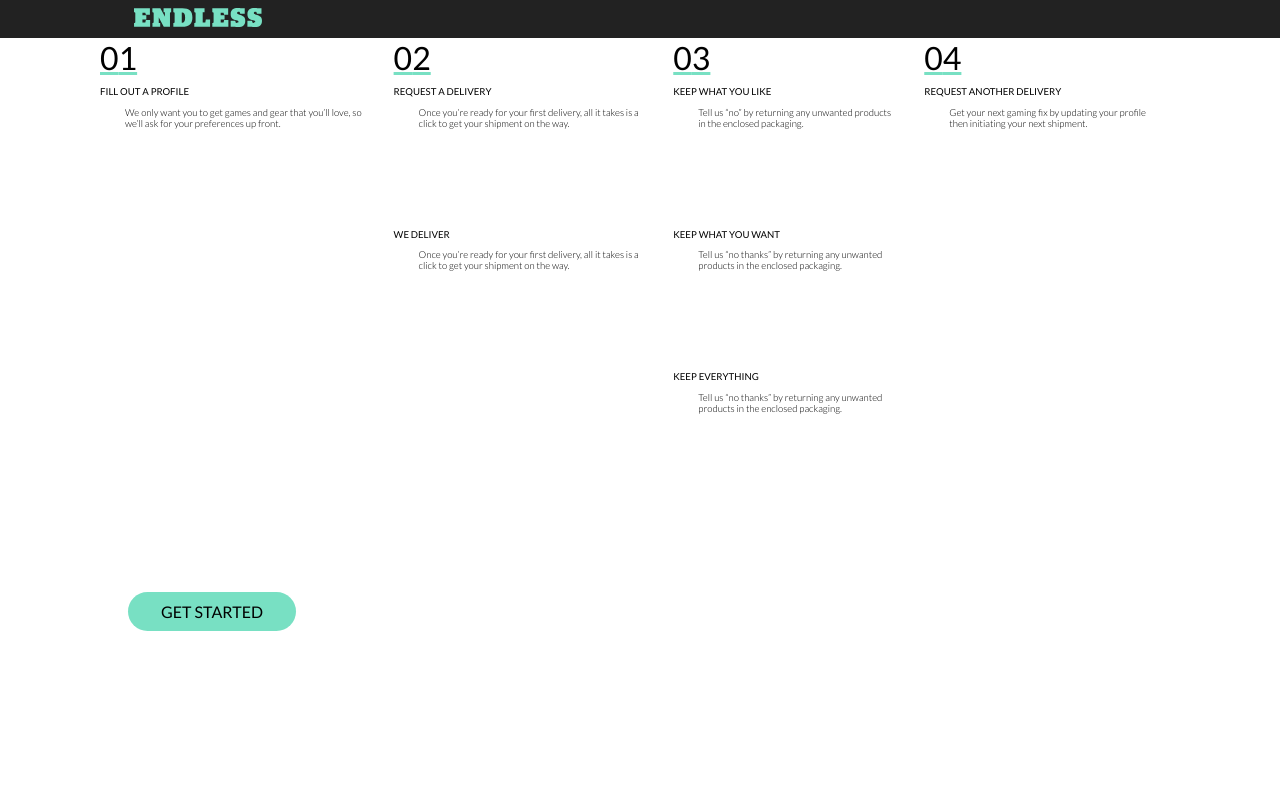
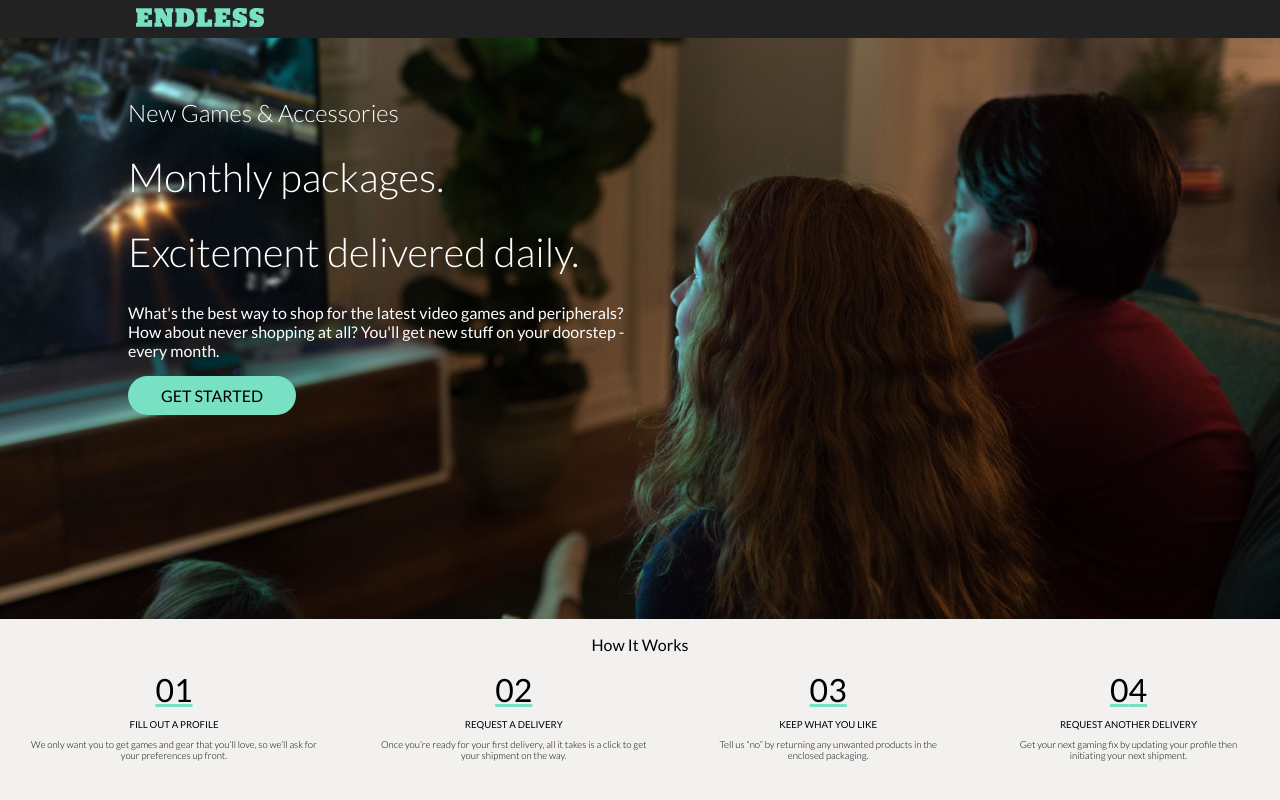
Before and after one commit to RachelML/endless, a React (Create React App) app in the folder endless-app/: page / in a window 1280 px wide. Shown: the top 800 px of the page. Built offline with nearby package versions, Linux system fonts and the light colour scheme; no server answers.

Commit message:
styling and media query

```diff
--- a/endless-app/src/App.css
+++ b/endless-app/src/App.css
@@ -2,10 +2,10 @@
   font-family: 'Lato', sans-serif;
     }
 
-
 .Header {
   background-color: rgb(34, 34, 34);
   padding: 0.5em;
+  width: 100%;
 }
 
 
@@ -13,10 +13,8 @@
   position:fixed;
   width: 100%;
   text-align: center;
-  bottom: 0;
   background-color: rgb(242, 241, 239);
-  overflow-y:scroll;
-
+  bottom: 130px;
 }
 
 .Button {
@@ -36,8 +34,8 @@
 
 .Background {
   width: 100%;
-    position: absolute;
-    z-index: -1;
+  position: absolute;
+  z-index: -1;
 
 }
 
@@ -54,20 +52,16 @@
 .Text-container {
   position: absolute;
   color: white;
-  width: 40%;
+  width: 500px;
   padding-left: 10%;
-  margin-top: 20%;
+  margin-top: 40px;
 }
 
 .Data-container {
-  height: 500px;
  display: flex;
-  margin:0 100px;
-
-
-
-/* background-color: rgb(242, 241, 239);
-  position: fixed; */
+  width: 100%;
+  background-color: rgb(242, 241, 239);
+  position: fixed;
 
 }
 
@@ -75,10 +69,14 @@
   text-decoration: underline;
   text-decoration-color: rgb(120, 224, 195);
   font-size: 2em;
+  text-align: center;
+
 }
 
 .Delivery-info {
   text-decoration: none;
+  text-align: center;
+
 
 }
 
@@ -106,40 +104,30 @@ h2 {
   font-weight: 300;
 }
 
+@media only screen and (max-width: 800px) {
+  body {
+    background-color: lightblue;
+  }
+
+  .Background {
+    height: 100%;
+    width: auto;
+  }
+
+  .Data-container {
+     width: 100%;
+     background-color: rgb(242, 241, 239);
+     display: block
+   }
+
+   .Text-container {
+    position: absolute;
+    color: white;
+    width: 80%;
+    padding-left: 10%;
+    margin-top: 10%;
+  }
 
 
 
-/* .App-logo {
-  height: 40vmin;
-  pointer-events: none;
 }
-
-@media (prefers-reduced-motion: no-preference) {
-  .App-logo {
-    animation: App-logo-spin infinite 20s linear;
-  }
-}
-
-.App-header {
-  background-color: #282c34;
-  min-height: 100vh;
-  display: flex;
-  flex-direction: column;
-  align-items: center;
-  justify-content: center;
-  font-size: calc(10px + 2vmin);
-  color: white;
-}
-
-.App-link {
-  color: #61dafb;
-}
-
-@keyframes App-logo-spin {
-  from {
-    transform: rotate(0deg);
-  }
-  to {
-    transform: rotate(360deg);
-  }
-} */
--- a/endless-app/src/App.js
+++ b/endless-app/src/App.js
@@ -1,4 +1,3 @@
-import logo from './logo.svg';
 import React, { Component } from 'react';
 import './App.css';
 import GetStarted from './components/GetStarted';
@@ -18,12 +17,11 @@ class App extends Component {
   }
 
   fetchWorksData = async () => {
-    try{
+    try {
       const response = await Axios.get(`https://uqnzta2geb.execute-api.us-east-1.amazonaws.com/default/FrontEndCodeChallenge`)
       const howItWorks = response.data
       this.setState({ worksData: howItWorks })
-  // console.log(howItWorks)
-    }catch(e){
+    } catch (e) {
       console.log(e)
     }
   }
@@ -32,18 +30,13 @@ componentDidMount() {
     this.fetchWorksData()
   }
 
-
-
-render(){
-
-
-
+  render() {
 
     return (
-    <div className = "Main-container">
+      <div className="Main-container">
         <Nav />
         <div>
-      {/* <img src={Image} alt="background" className="Background" /> */}
+          <img src={Image} alt="background" className="Background" />
 
           <div className="Text-container">
             <h2>New Games & Accessories</h2>
@@ -57,16 +50,12 @@ render(){
             <GetStarted />
 
           </div>
-
-
         </div>
 
-    <Test />
-
+        <Test howData={this.state.worksData}
+        />
         {/* <HowItWorks
-      works={this.state.worksData}
-
-      /> */}
+      howData={this.state.worksData}/> */}
 
       </div>
     );
--- a/endless-app/src/components/HowItWorks.jsx
+++ b/endless-app/src/components/HowItWorks.jsx
@@ -1,50 +1,48 @@
-import React from 'react'
+import React, { useState, useEffect } from 'react';
+
 
 
 const HowItWorks = (props) => {
+  const [data, setData] = useState([]);
+  const [sortType, setSortType] = useState('stepNumber');
 
-  // console.log(props)
- console.log(props)
+  useEffect(() => {
+    const sortArray = type => {
+      const types = {
+        stepNumber: 'stepNumber',
+        versionContent: 'versionContent',
+      };
+      const sortProperty = types[type];
+      const sorted = [...props.howData].sort((a, b) => a[sortProperty] - b[sortProperty]);
+      setData(sorted);
+      console.log(setData)
+    };
+    sortArray(sortType);
+  }, [sortType]);
+
+  return (
+    <div className="Data-container">
 
 
-    return (
-
-      <div className = "Works-footer">
-        <p className ="Works-title">How It Works </p>
-
-        <div className = "Data-container">
-            { props.works.map( ( {versionContent, stepNumber} ) => {
-              console.log({stepNumber})
+      { data.map(({ versionContent, stepNumber }) => {
+        console.log({ stepNumber })
         return <div >
-      <div className = "Works-number">
+          <div className="Works-number">
             0{stepNumber}
           </div>
 
-              {versionContent.map(({title,body})=> {
+          {versionContent.map(({ title, body }) => {
 
-                return <div className ="Delivery-info">
+            return <div className="Delivery-info">
               <h3> {title}</h3>
-                  <p className ="Detail-text">{body}</p>
+              <p className="Detail-text">{body}</p>
 
             </div>
-
           }
-
-
-
-              )}
-
-
-  </div>
-
-
-}
-
           )}
         </div>
-
-
-
+      }
+      )}
     </div>
   );
 }
--- a/endless-app/src/components/test.jsx
+++ b/endless-app/src/components/test.jsx
@@ -62,7 +62,10 @@ const works = [
     }
 ];
 
-function Test() {
+function Test(props) {
+    const working = props.howData
+    console.log(working)
+
     const [data, setData] = useState([]);
     const [sortType, setSortType] = useState('stepNumber');
 
@@ -75,43 +78,44 @@ function Test() {
             const sortProperty = types[type];
             const sorted = [...works].sort((a, b) => a[sortProperty] - b[sortProperty]);
             setData(sorted);
+
+
+
         };
 
         sortArray(sortType);
     }, [sortType]);
 
-  return (
-    <div className = "Data-container">
 
 
-  { data.map( ( {versionContent, stepNumber} ) => {
-              console.log({stepNumber})
+    return (
+        <div className="Works-footer">
+            <p className="Works-title">How It Works </p>
+
+            <div className="Data-container">
+
+
+                {data.map(({ versionContent, stepNumber }) => {
+
                     return <div >
-      <div className = "Works-number">
+                        <div className="Works-number">
                             0{stepNumber}
                         </div>
 
-              {versionContent.map(({title,body})=> {
-
-                return <div className ="Delivery-info">
+                        {versionContent.map(({ title, body }) => {
+                            return <div className="Delivery-info">
                                 <h3> {title}</h3>
-                  <p className ="Detail-text">{body}</p>
-
+                                <p className="Detail-text">{body}</p>
                             </div>
-
                         }
-
-
 
                         )}
 
-
                     </div>
-
-
                 }
 
                 )}
+            </div>
         </div>
     );
 }
```
Also changed, not shown: 1 other file (tests, documents, lock files or other folders). Lines whose indentation alone changed are shown as unchanged.
